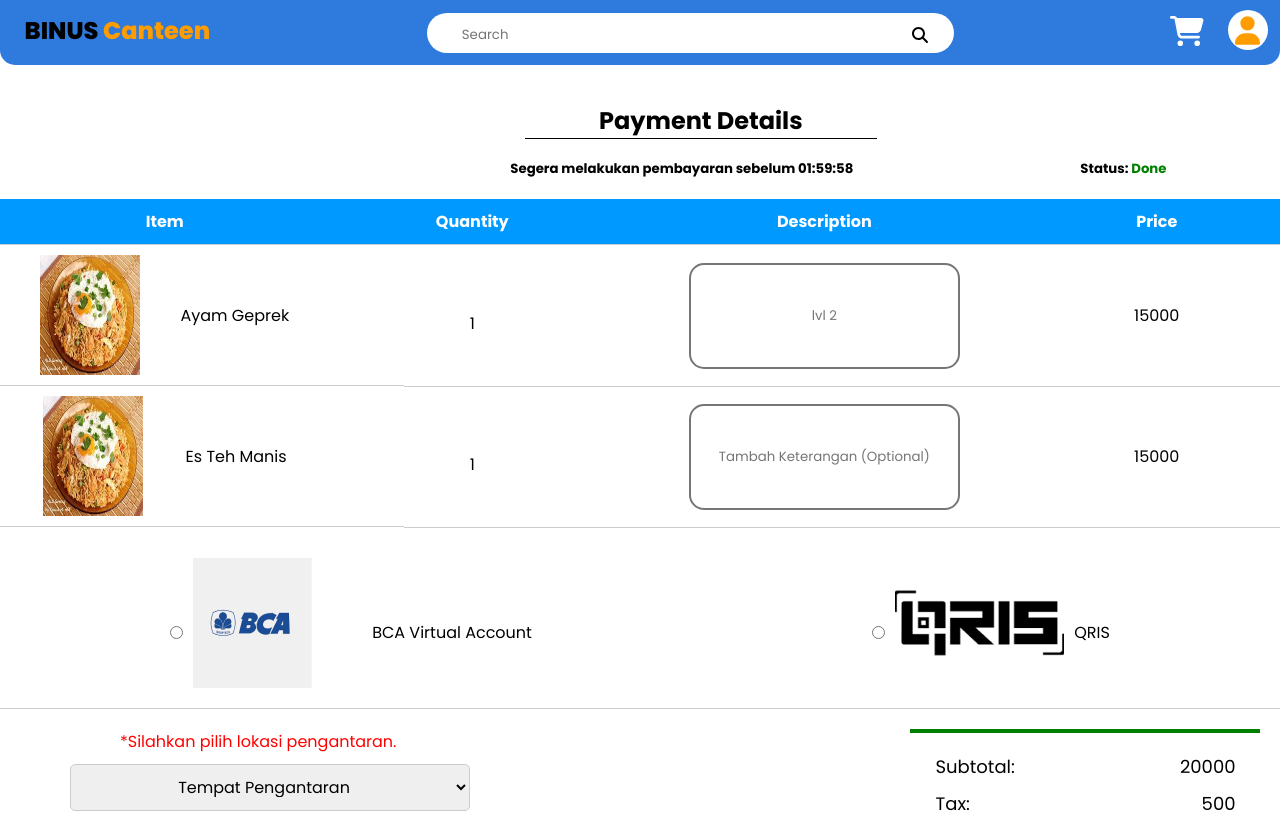
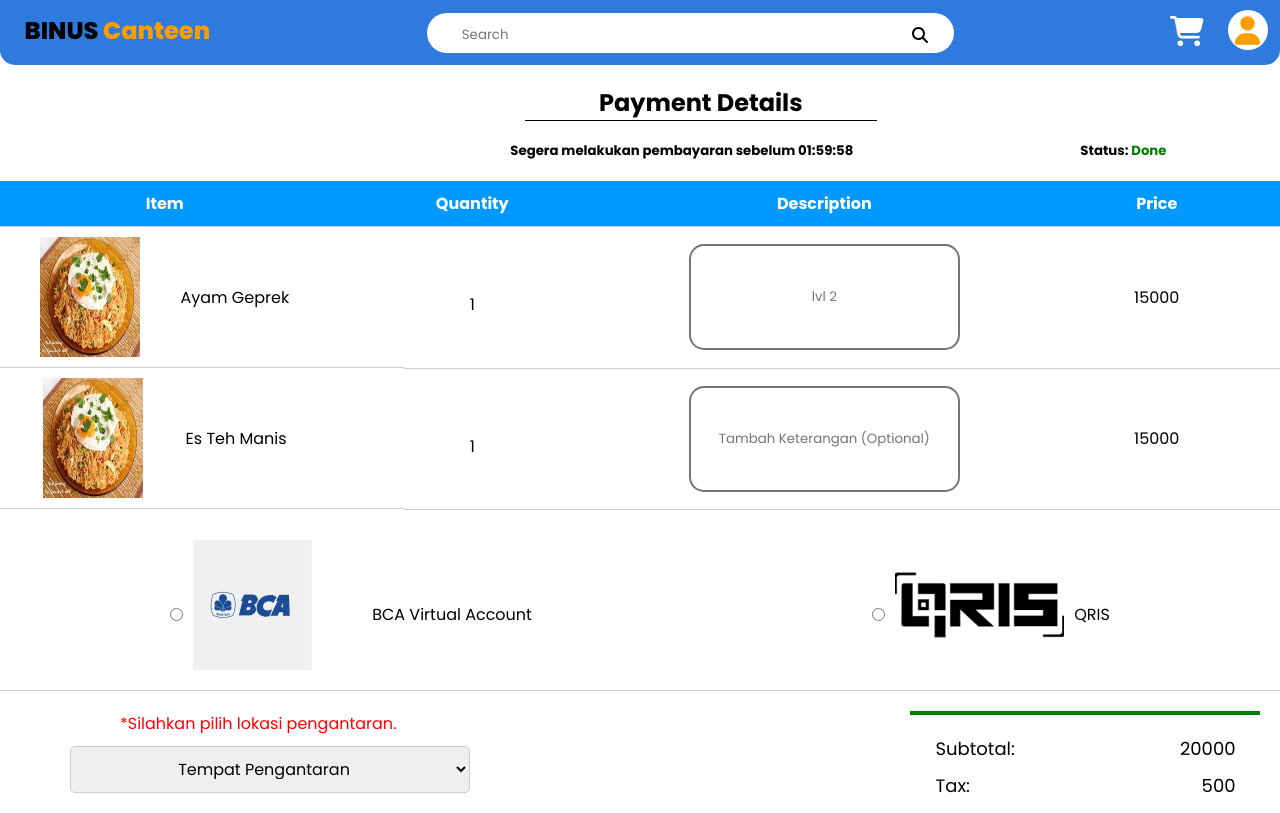
Before and after one commit to LuthfiFR18/BinusCanteen, a React (Create React App) app: page /payment in a window 1280 px wide. Shown: the top 813 px of the page. Built offline with nearby package versions, Linux system fonts and the light colour scheme.

Commit message:
benahin payment

```diff
--- a/src/style/Payment.css
+++ b/src/style/Payment.css
@@ -7,7 +7,7 @@
   width: 352px;
   text-align: center;
   margin-left: 41%;
-  margin-top: 3%;
+  margin-top: 20px;
   /* padding-bottom: 2%; */
   border-bottom: 1px solid;
 }
```
